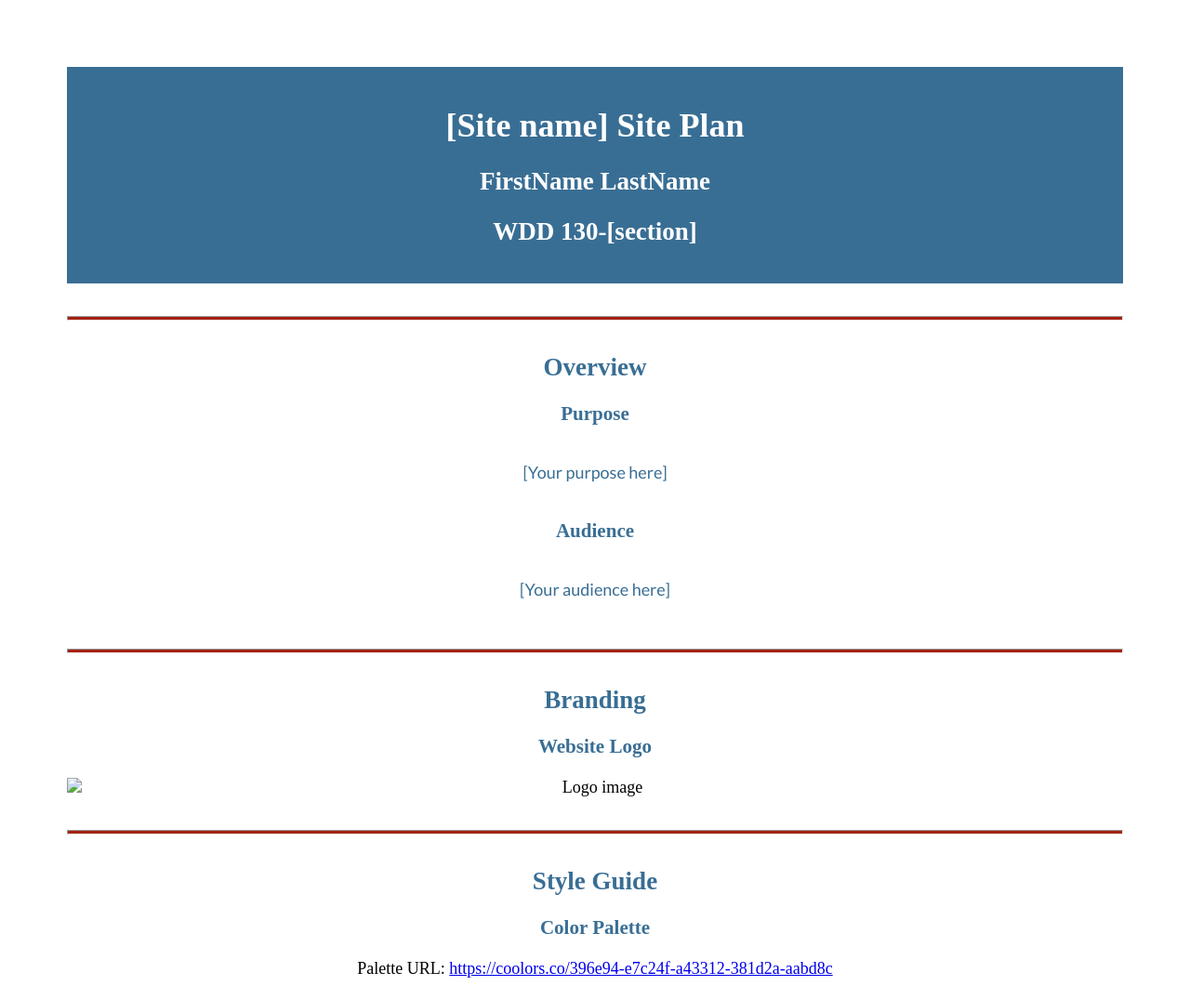
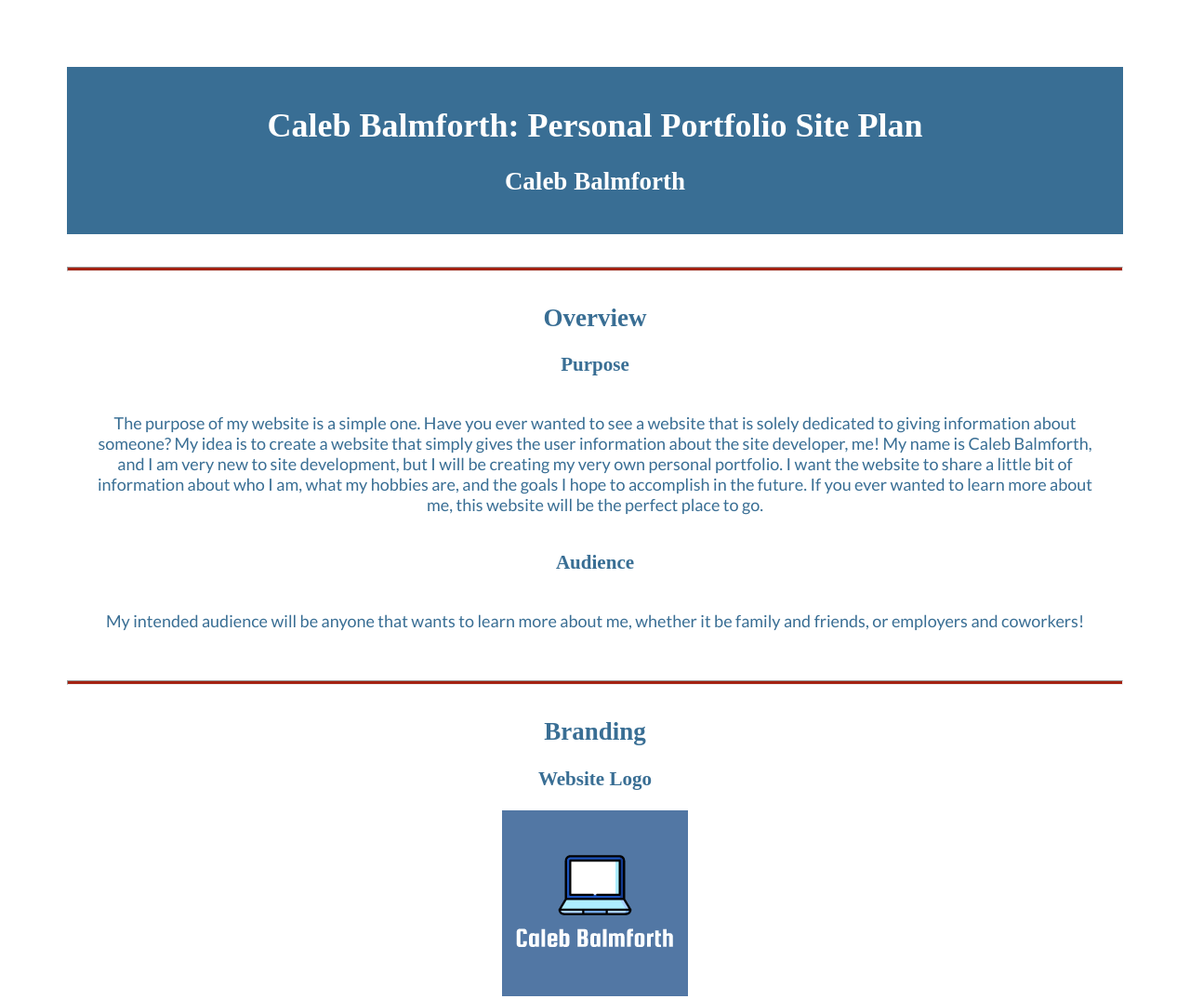
Before and after one commit to calebalm138/portfolio, a plain HTML site: page site-plan.html in a window 1280 px wide. Shown: the top 1075 px of the page at 93% size. Drawn offline with Linux system fonts and the light colour scheme; a web font is replaced by a local one.

Commit message:
added logo

```diff
--- a/site-plan.html
+++ b/site-plan.html
@@ -9,9 +9,8 @@
 
   <body>
     <header>
-      <h1>[Site name] Site Plan</h1>
-      <h2>FirstName LastName</h2>
-      <h2>WDD 130-[section]</h2>
+      <h1>Caleb Balmforth: Personal Portfolio Site Plan</h1>
+      <h2>Caleb Balmforth</h2>
       <!-- In the header above, add the name or your site, your name and class number. For example if you are in section 3 you would put WDD 130.03 -->
     </header>
     <main>
@@ -20,17 +19,17 @@
       <hr>
       <h2>Overview</h2>
       <h3>Purpose</h3>
-      <p>[Your purpose here]</p>  <!-- change this -->
+      <p>The purpose of my website is a simple one. Have you ever wanted to see a website that is solely dedicated to giving information about someone? My idea is to create a website that simply gives the user information about the site developer, me! My name is Caleb Balmforth, and I am very new to site development, but I will be creating my very own personal portfolio. I want the website to share a little bit of information about who I am, what my hobbies are, and the goals I hope to accomplish in the future. If you ever wanted to learn more about me, this website will be the perfect place to go.</p>  <!-- change this -->
 
 
       <h3>Audience</h3>
-      <p>[Your audience here]</p>  <!-- change this -->
+      <p>My intended audience will be anyone that wants to learn more about me, whether it be family and friends, or employers and coworkers!</p>  <!-- change this -->
 
       <hr>
       <h2>Branding</h2>
       <h3>Website Logo</h3>
       <!-- Replace this with some sort of logo for your site.  A logo can be as simple as the name of your site in a nice font :) -->
-      <img src="#" alt="Logo image">
+      <img src="images/logo.png" alt="Logo image">
       <hr>
       <h2>
         Style Guide
```
Also changed, not shown: images/logo.png (added).
